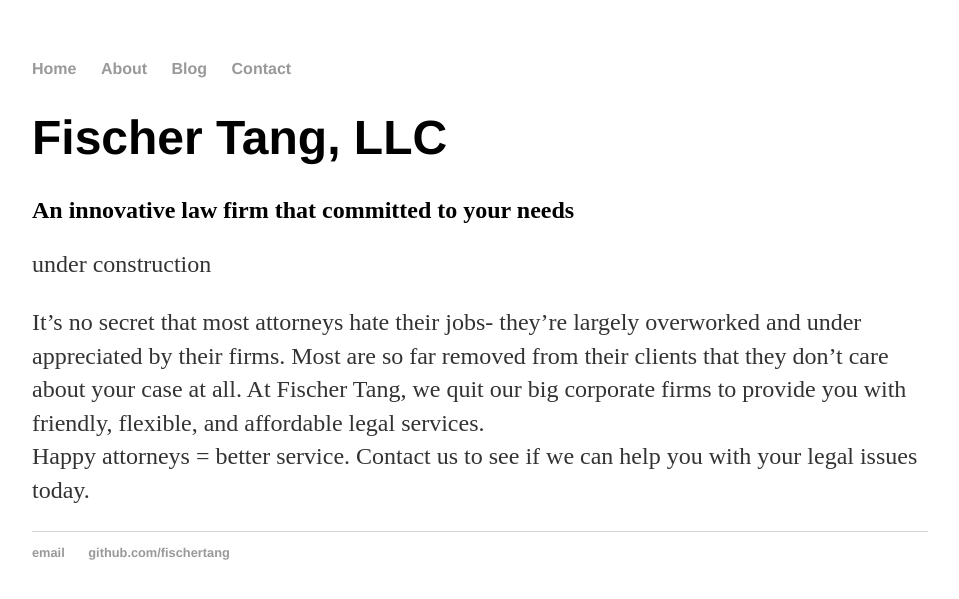
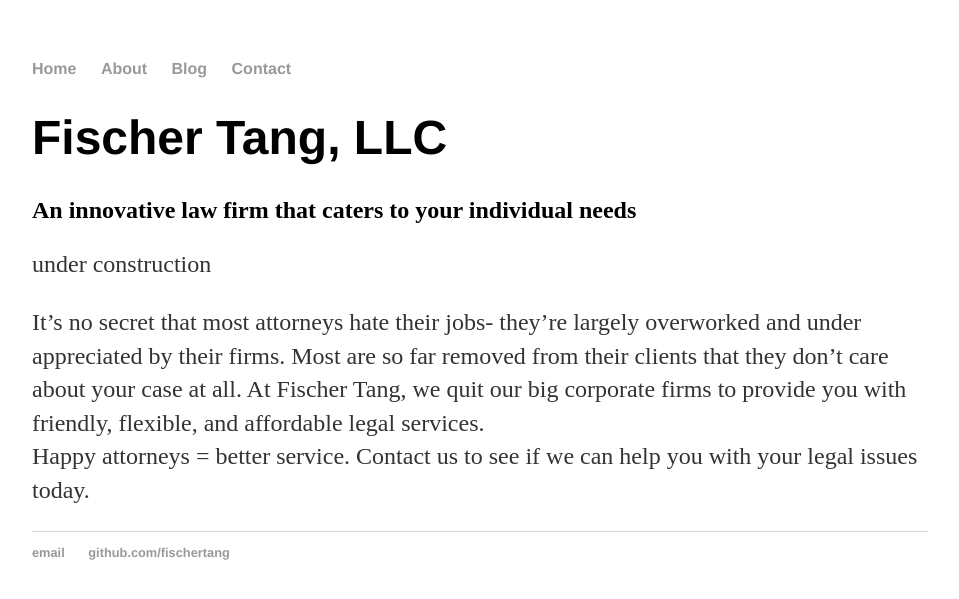
Before and after one commit to fischertang/fischertang.github.io, a Jekyll site: the page index.html, which Jekyll copies as it is, in a window 1280 px wide. Shown: the top 599 px of the page, without its empty margins (160-1119 px from the left). Built offline with Jekyll 4.4.1, drawn with Linux system fonts in a browser that asks for light colours.

Commit message:
Update index.html

```diff
--- a/index.html
+++ b/index.html
@@ -17,7 +17,7 @@
 		<div class="container">
     		<div class="blurb">
         		<h1>Fischer Tang, LLC</h1>
-			<h2 style="color:9c9c9c;">An innovative law firm that committed to your needs</h2>
+			<h2 style="color:9c9c9c;">An innovative law firm that caters to your individual needs</h2>
 				<p> under construction </p>
 				<p>It’s no secret that most attorneys hate their jobs- they’re largely overworked and under appreciated by their firms. Most are so far removed from their clients that they don’t care about your case at all. At Fischer Tang, we quit our big corporate firms to provide you with  friendly, flexible, and affordable legal services.
 					<br>Happy attorneys = better service. Contact us to see if we can help you with your legal issues today.</p>
```
